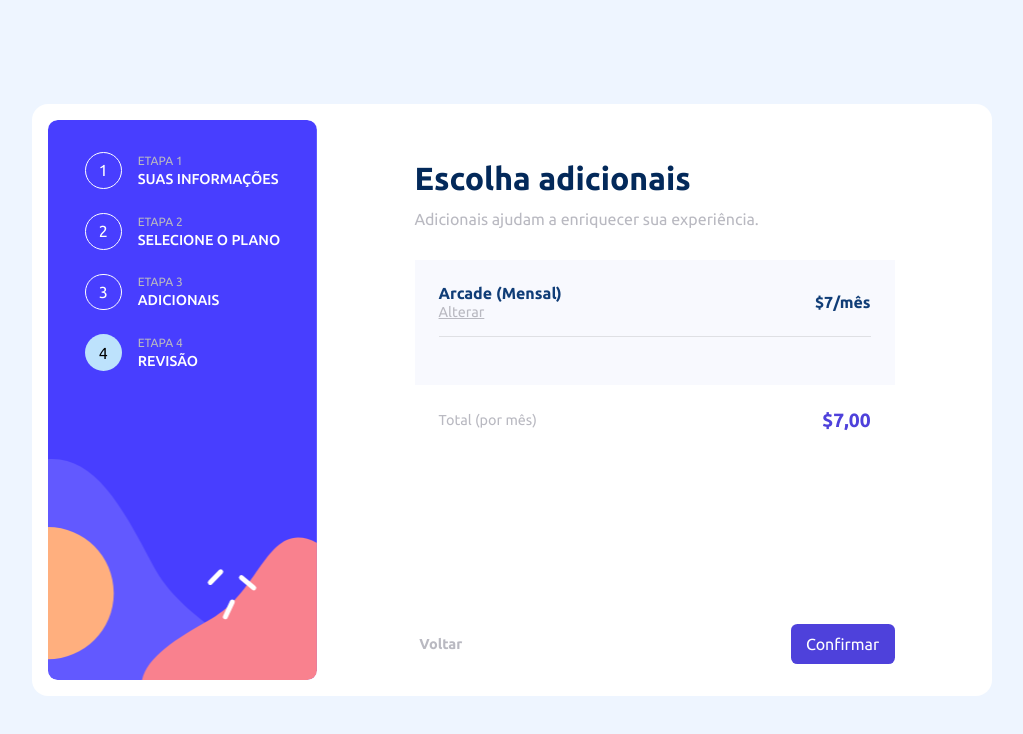
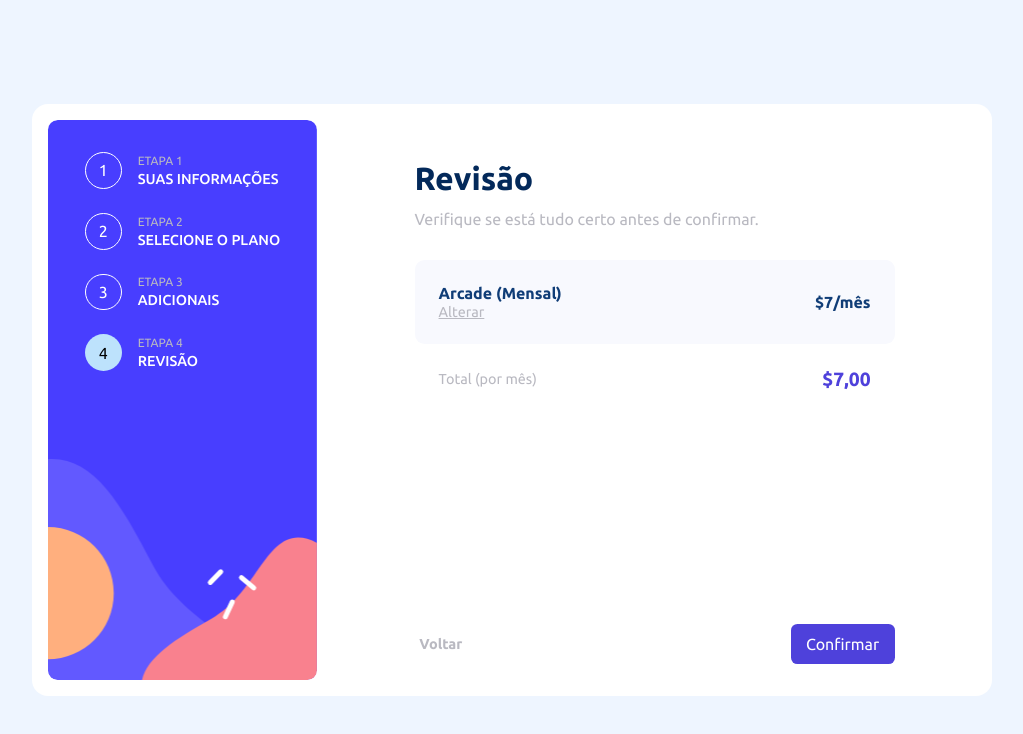
Before and after one commit to Felyppe1/multi-step-form, a React (Vite) app: page /confirmacao in a window 1280 px wide. Shown: the top 734 px of the page, without its empty margins (128-1151 px from the left). Built offline with nearby package versions, Linux system fonts and the light colour scheme; the HTML template or start-up script is replaced by a standard one.

Commit message:
refactor: small css changes and title

```diff
--- a/index.html
+++ b/index.html
@@ -7,7 +7,7 @@
     <link rel="preconnect" href="https://fonts.gstatic.com" crossorigin />
     <link href="https://fonts.googleapis.com/css2?family=Ubuntu:wght@400;500;700&display=swap" rel="stylesheet" />
     <meta name="viewport" content="width=device-width, initial-scale=1.0" />
-    <title>Vite + React + TS</title>
+    <title>Formulário</title>
   </head>
   <body>
     <div id="root"></div>
--- a/src/pages/StepFour/index.tsx
+++ b/src/pages/StepFour/index.tsx
@@ -53,8 +53,8 @@ export function StepFour() {
         <S.Container>
             <S.SubContainer>
                 <div>
-                    <h1>Escolha adicionais</h1>
-                    <S.SubText>Adicionais ajudam a enriquecer sua experiência.</S.SubText>
+                    <h1>Revisão</h1>
+                    <S.SubText>Verifique se está tudo certo antes de confirmar.</S.SubText>
                     <div>
                         <S.ReviewDiv>
                             <S.PlanDiv>
@@ -64,6 +64,7 @@ export function StepFour() {
                                 </div>
                                 <p>${billingPrice}/mês</p>
                             </S.PlanDiv>
+                            {(stepThreeData.onlineServices || stepThreeData.storage || stepThreeData.profile) &&
                             <S.AddsOnDiv>
                                 {stepThreeData.onlineServices &&
                                 <S.BaseDiv>
@@ -84,6 +85,7 @@ export function StepFour() {
                                 </S.BaseDiv>
                                 }
                             </S.AddsOnDiv>
+                            }
 
                         </S.ReviewDiv>
                         <S.TotalDiv>
--- a/src/pages/StepFour/styles.ts
+++ b/src/pages/StepFour/styles.ts
@@ -43,6 +43,7 @@ export const ReviewDiv = styled.div`
     display: flex;
     flex-direction: column;
     gap: 1rem;
+    border-radius: .6rem;
 `
 
 export const BaseDiv = styled.div`
```
